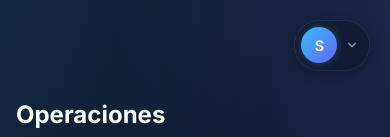
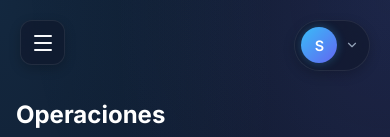
Before and after one commit to BetoSalazar83/SGM, a React (Vite) app in the folder frontend/: page /operaciones in a window 390 px wide. Shown: the top 137 px of the page. Built offline with nearby package versions, Linux system fonts and the light colour scheme; no server answers; sample sign-in values are in the browser's storage.

Commit message:
fix: resolve icon overlap in Operaciones and enable global mobile menu

```diff
--- a/frontend/src/components/Layout.jsx
+++ b/frontend/src/components/Layout.jsx
@@ -113,8 +113,8 @@ const Layout = () => {
 
     return (
         <div className={`app-layout ${!isAdmin ? 'no-sidebar' : ''}`}>
-            {/* Mobile Header Toggle */}
-            {isAdmin && (
+            {/* Mobile Header Toggle - Visible for admins OR on mobile screens for any user */}
+            {(isAdmin || window.innerWidth <= 768) && (
                 <button
                     className="mobile-toggle-btn"
                     onClick={() => setSidebarOpen(!isSidebarOpen)}
--- a/frontend/src/pages/Operaciones.css
+++ b/frontend/src/pages/Operaciones.css
@@ -310,6 +310,13 @@
     z-index: 10;
 }
 
+@media (max-width: 768px) {
+    .detail-header {
+        padding-left: 4.5rem;
+        /* Space for mobile hamburger menu */
+    }
+}
+
 .back-btn {
     background: transparent;
     border: none;
```
